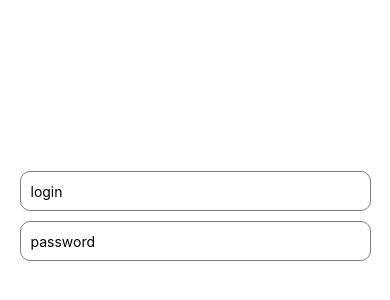
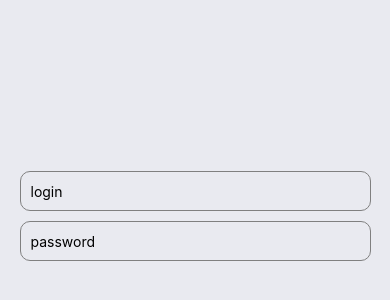
Before and after one commit to gmvivekanandan/social-media, a React Native app: screen / in a window 390 px wide. Shown: the part 206-506 px from the top of the page. Built offline with nearby package versions, Linux system fonts and the light colour scheme.

Commit message:
added colors.js config file

```diff
--- /dev/null
+++ b/app/config/colors.js
@@ -0,0 +1,5 @@
+export const COLORS = {
+    primaryColor : '#2d38e3',
+    secondaryColor : '#d63833',
+    primaryBackground : '#e9eaf0'
+}
--- a/app/screens/LoginScreen.js
+++ b/app/screens/LoginScreen.js
@@ -1,5 +1,6 @@
 import React from "react";
 import { Text, View, StyleSheet } from "react-native";
+import { COLORS } from "../config/colors";
 import Input from "../components/Input";
 
 const LoginScreen = () => {
@@ -14,7 +15,7 @@ const LoginScreen = () => {
 const styles = StyleSheet.create({
   container: {
     flex: 1,
-    backgroundColor: "#fff",
+    backgroundColor: COLORS.primaryBackground,
     alignItems: "center",
     justifyContent: "center",
   },
```
